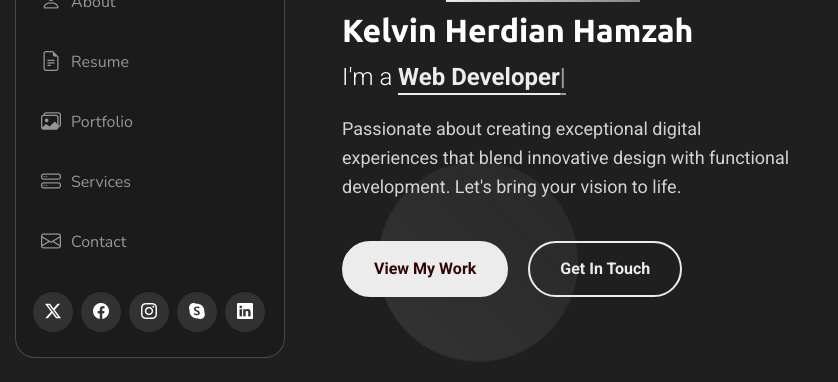
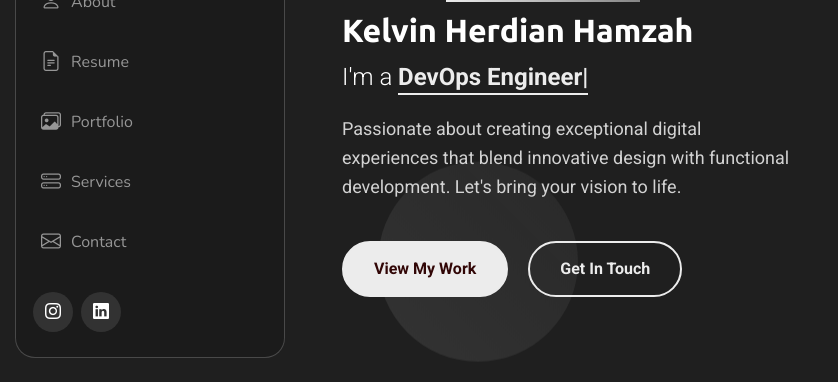
Before and after one commit to kelvinherdian/kelvinherdian.github.io, a plain HTML site: page index.html in a window 1280 px wide. Shown: the part 273-655 px from the top of the page, 0-838 px from the left. Drawn offline with nearby package versions, Linux system fonts and the light colour scheme.

Commit message:
updatebaru

```diff
--- a/index.html
+++ b/index.html
@@ -40,32 +40,12 @@
           <li><a href="#resume"><i class="bi bi-file-earmark-text navicon"></i> Resume</a></li>
           <li><a href="#portfolio"><i class="bi bi-images navicon"></i> Portfolio</a></li>
           <li><a href="#services"><i class="bi bi-hdd-stack navicon"></i> Services</a></li>
-        <!--  <li class="dropdown"><a href="#"><i class="bi bi-menu-button navicon"></i> <span>Dropdown</span> <i class="bi bi-chevron-down toggle-dropdown"></i></a>
-            <ul>
-              <li><a href="#">Dropdown 1</a></li>
-              <li class="dropdown"><a href="#"><span>Deep Dropdown</span> <i class="bi bi-chevron-down toggle-dropdown"></i></a>
-                <ul>
-                  <li><a href="#">Deep Dropdown 1</a></li>
-                  <li><a href="#">Deep Dropdown 2</a></li>
-                  <li><a href="#">Deep Dropdown 3</a></li>
-                  <li><a href="#">Deep Dropdown 4</a></li>
-                  <li><a href="#">Deep Dropdown 5</a></li>
-                </ul>
-              </li>
-              <li><a href="#">Dropdown 2</a></li>
-              <li><a href="#">Dropdown 3</a></li>
-              <li><a href="#">Dropdown 4</a></li>
-            </ul>
-          </li>-->
           <li><a href="#contact"><i class="bi bi-envelope navicon"></i> Contact</a></li>
         </ul>
       </nav>
 
       <div class="social-links text-center">
-        <a href="#" class="twitter"><i class="bi bi-twitter-x"></i></a>
-        <a href="#" class="facebook"><i class="bi bi-facebook"></i></a>
         <a href="https://www.instagram.com/kelvinherdian/" target="_blank" class="instagram"><i class="bi bi-instagram"></i></a>
-        <a href="#" class="google-plus"><i class="bi bi-skype"></i></a>
         <a href="https://id.linkedin.com/in/kelvin-herdian-hamzah-14b409236" class="linkedin" target="_blank" ><i class="bi bi-linkedin"></i></a>
       </div>
 
@@ -92,20 +72,13 @@
               <div class="hero-text">
                 <h1>My<span class="accent-text">Porto</span></h1>
                 <h2>Kelvin Herdian Hamzah</h2>
-                <p class="lead">I'm a <span class="typed" data-typed-items="It Support, Web Developer, Project Manager"></span></p>
+                <p class="lead">I'm a <span class="typed" data-typed-items="DevOps Engineer"></span></p>
                 <p class="description">Passionate about creating exceptional digital experiences that blend innovative design with functional development. Let's bring your vision to life.</p>
 
                 <div class="hero-actions">
                   <a href="#portfolio" class="btn btn-primary">View My Work</a>
                   <a href="#contact" class="btn btn-outline">Get In Touch</a>
                 </div>
-                <!--
-                <div class="social-links">
-                  <a href="#"><i class="bi bi-dribbble"></i></a>
-                  <a href="#"><i class="bi bi-behance"></i></a>
-                  <a href="#"><i class="bi bi-github"></i></a>
-                  <a href="#"><i class="bi bi-linkedin"></i></a>
-                </div>-->
               </div>
             </div>
 
```
